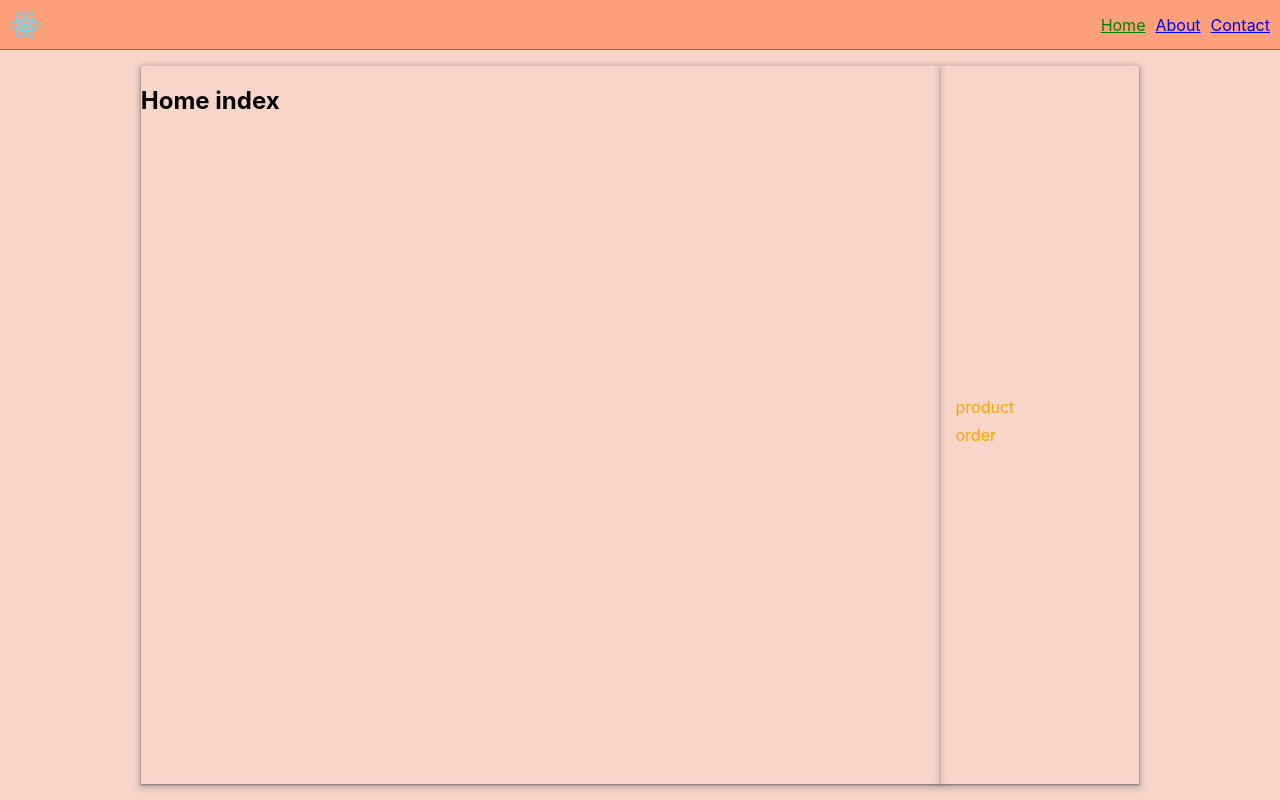
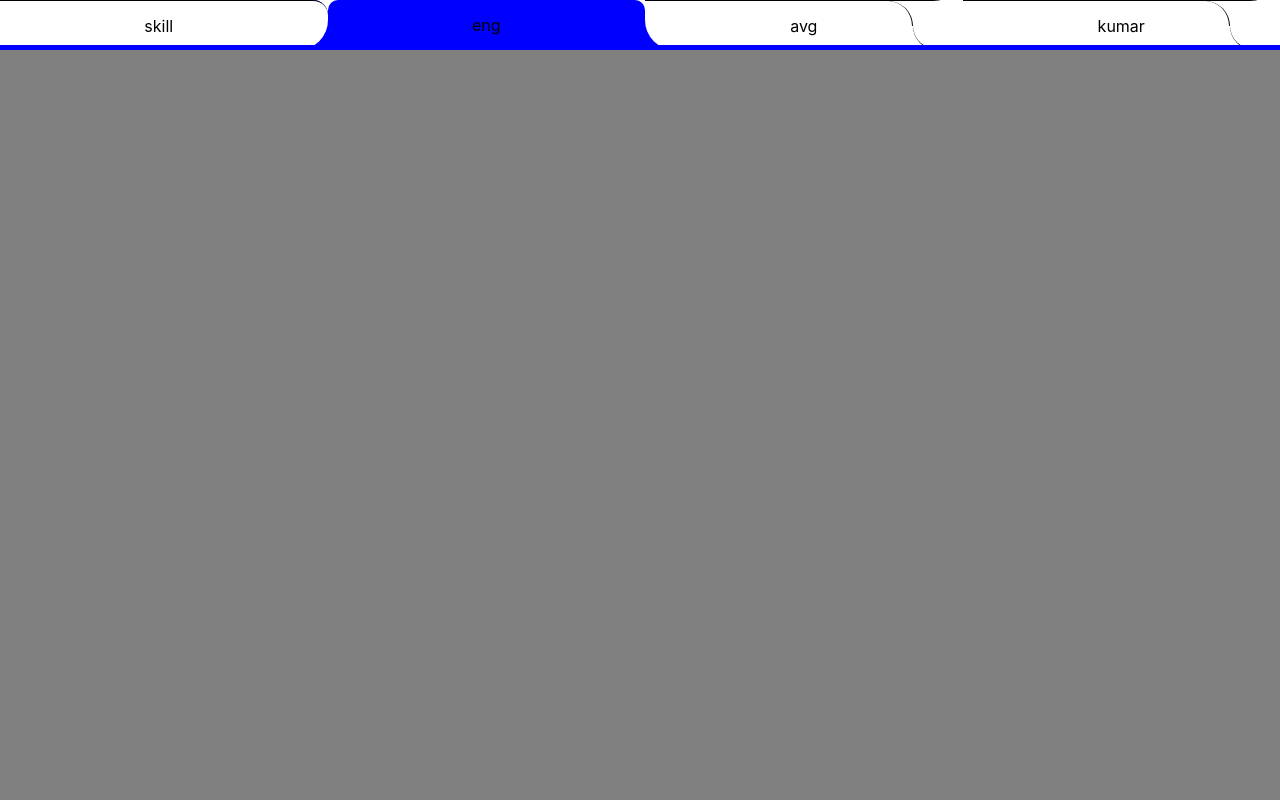
Before and after one commit to shanu3742/react-outlet, a React (Create React App) app: page /home in a window 1280 px wide. Built offline with nearby package versions, Linux system fonts and the light colour scheme.

Commit message:
basic ui done

```diff
--- a/src/App.css
+++ b/src/App.css
@@ -1,31 +1,133 @@
 
 *{
   box-sizing: border-box;
+  padding: 0%;
+  margin: 0%;
 }
-.App {
+body{
   width: 100vw;
   height: 100vh;
   background-color: gray;
-  display: flex;
-  flex-direction: column;
 }
-.App-logo{
-  width: 50px;
-  height: 50px;
-}
-.nav-bar{
+.nav{
   width: 100%;
   height: 50px;
-  background-color: lightsalmon;
+  background-color: white;
+  position: relative;
+  display: flex;
+}
+.nav-border{
+  position: absolute;
+  width: 100%;
+  height: 5px;
+  background-color: blue;
+  bottom: 0%;
+  z-index: 2;
+}
+.nav-button{
+
+height: 100%;
+background-color: white;
+position: relative;
+display: flex;
+align-items: center;
+justify-content: center;
+}
+
+.first-sibiling-deactive-item{
+  margin-right:10px ;
+}
+.activeitem .left-part{
+  position: absolute;
+  left: -50px;
+  width: 50px;
+  height: 100%;
+  background-color: blue;
+  display: flex;
+  justify-content: start;
+  align-items: center;
+  border-top-right-radius: 15px;
+}
+.activeitem .right-part{
+  position: absolute;
+  right: -50px;
+  width: 50px;
+  height: 100%;
+  background-color: blue;
+  z-index: 1;
+  border-top: 1px solid #000000;
+}
+
+.activeitem .button{
+  background-color: blue;
+  width: 100%;
+  height: 100%;
+  border-top-left-radius: 10px;
+  border-top-right-radius: 10px;
   display: flex;
   align-items: center;
-  border-bottom: 1px solid orangered;
+  justify-content: center;
 }
-.main-section{
-  flex-grow: 1;
+.left-part-child{
   width: 100%;
-  background-color: rgb(247, 213, 200);
+  height: 100%;
+  background-color: white;
+  border-bottom-right-radius: 30px;
+  border-top: 1px solid #000000;
+  border-top-right-radius: 15px;
+
 }
-.selected{
-  color: green;
+.right-part-child{
+  width: 100%;
+  height: 100%;
+  background-color: white;
+  border-bottom-left-radius: 30px;
 }
+
+.other-sibiling-item{
+  border-top: 1px solid black;
+  /* border-left:1px solid black ; */
+  border-top-right-radius: 30px;
+}
+.first-sibiling-deactive-item{
+  border-top: 1px solid black;
+  /* border-left:1px solid black ; */
+  border-top-right-radius: 30px;
+}
+.inactive-div-border{
+  position: absolute;
+  width: 100px;
+  height: 100%;
+  background-color:white;
+  right: 0%;
+  display: flex;
+}
+.inactive-1{
+  width: 50%;
+  height: 50%;
+  background-color: white;
+  border-right: 1px solid black;
+  border-bottom-left-radius: 50px;
+  border-top-right-radius: 50px;
+
+}
+.inactive-2{
+  width: 50%;
+  height: 100%;
+  background-color: white;
+  display: flex;
+  align-items: end;
+  justify-content: end;
+}
+.inactive-3{
+  width: 100%;
+  height: 50%;
+  background-color: white;
+  border-bottom-left-radius: 80px;
+  /* border-bottom-right-radius: 80px; */
+  /* border-bottom-right-radius: 50px; */
+  border-bottom: 1px solid black;
+
+
+
+}
--- a/src/App.js
+++ b/src/App.js
@@ -5,39 +5,46 @@ import {BrowserRouter, Link, NavLink, Route, Routes} from  'react-router-dom'
 import Home from './page/home';
 
 function App() {
+  let data= ['skill','eng','avg','kumar']
+const [selectedTab,setSelectedTab]=useState('eng');
+const [index,setSelectedIndex] = useState(1)
+
+React.useEffect(() => {
+  let dataIndex=data.indexOf(selectedTab);
+  console.log(dataIndex)
+  setSelectedIndex(dataIndex)
+},[selectedTab])
 
 
+const onItemClick=(e)=>{
+  setSelectedTab(e)
+}
 
   return (
-    <BrowserRouter>
-    <div className="App">
-    <header className='nav-bar'>
-      <img src={logo} className="App-logo" alt="logo"  />
-      <div style={{margin:'auto'}}></div>
-      <NavLink  className={({isActive}) =>  isActive && 'selected'}  to='home' style={{marginRight:'10px'}}>Home</NavLink>
-      <NavLink  className={({isActive}) =>  isActive && 'selected'} to='about'  style={{marginRight:'10px'}}>About</NavLink>
-      <NavLink  className={({isActive}) =>  isActive && 'selected'} to='contact' style={{marginRight:'10px'}}>Contact</NavLink>
+    <div className='nav'>
 
+     {
+      data.map((el,i) => {
+        return <div onClick={() =>onItemClick(el)} className={`nav-button ${i===index?'activeitem':  i===index-1?'first-sibiling-deactive-item':'other-sibiling-item'}`} style={{width:`${(100-0.5)/data.length}%`}}>
+          <div className='left-part'>
+            <div className='left-part-child'></div>
+          </div>
+          <div className='right-part'>
+          <div className='right-part-child'></div>
+          </div>
+          {i!==index &&  i !==index-1 && <div className='inactive-div-border'>
+            <div className='inactive-1'></div>
+            <div className='inactive-2'>
+              <div className='inactive-3'></div>
+            </div>
+            </div>}
 
-
-    </header>
-    <section className='main-section'>
-
-      <Routes>
-        <Route path='/' element={<h1>Landing Page</h1>} />
-        <Route path='/home' element={<Home />} >
-            <Route path='/home' element={<h1>Home index</h1>} />
-            <Route path='/home/product' element={<h1>product comp</h1>} />
-            <Route path='/home/order' element={<h1>order comp</h1>} />
-        </Route>
-
-        <Route path='/about' element={<h1>about</h1>} />
-        <Route path='/contact' element={<h1>contact</h1>} />
-      </Routes>
-
-    </section>
+          <div className='button'>{el}</div>
+        </div>
+      })
+     }
+       <div className='nav-border'></div>
     </div>
-    </BrowserRouter>
   );
 }
 
```
